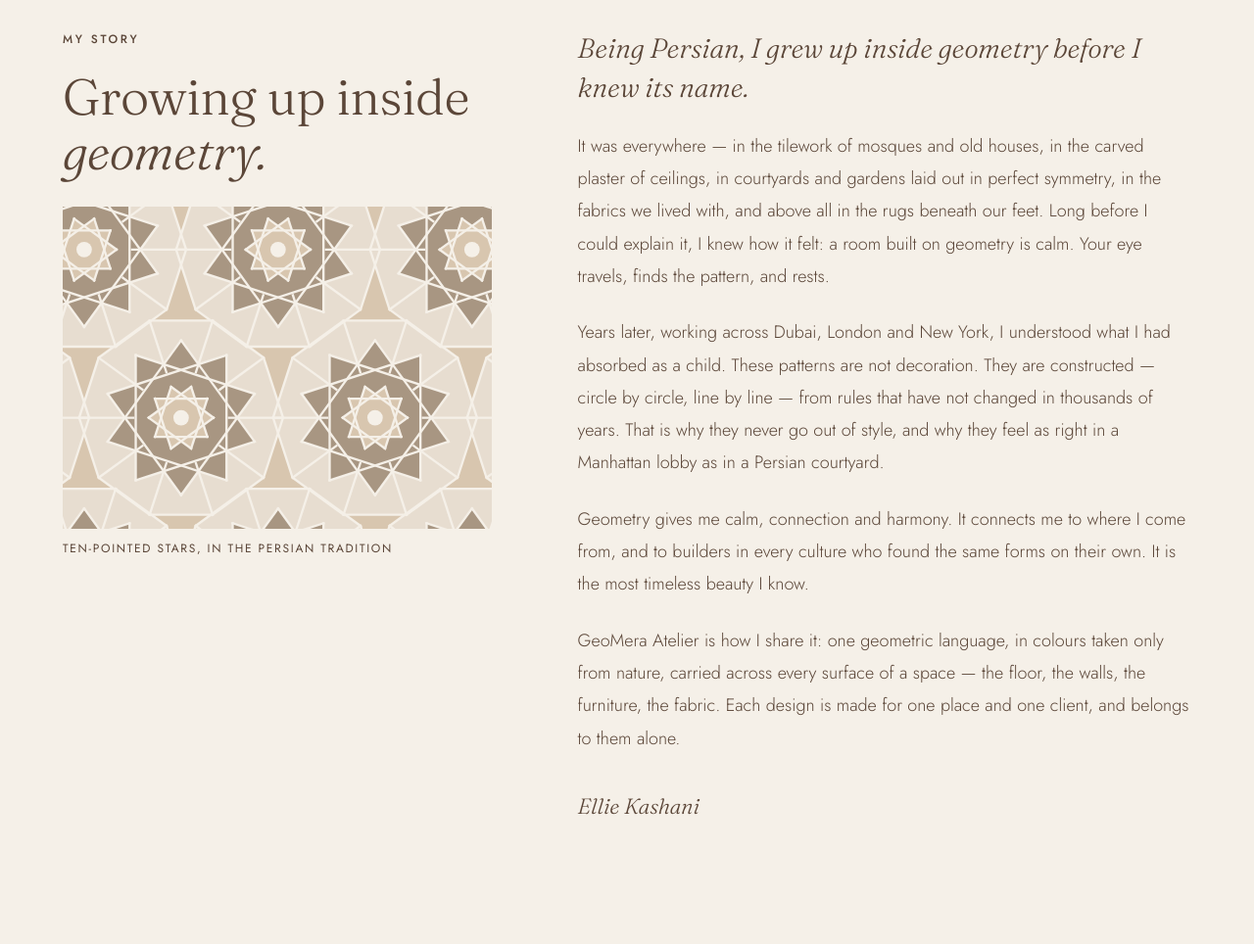
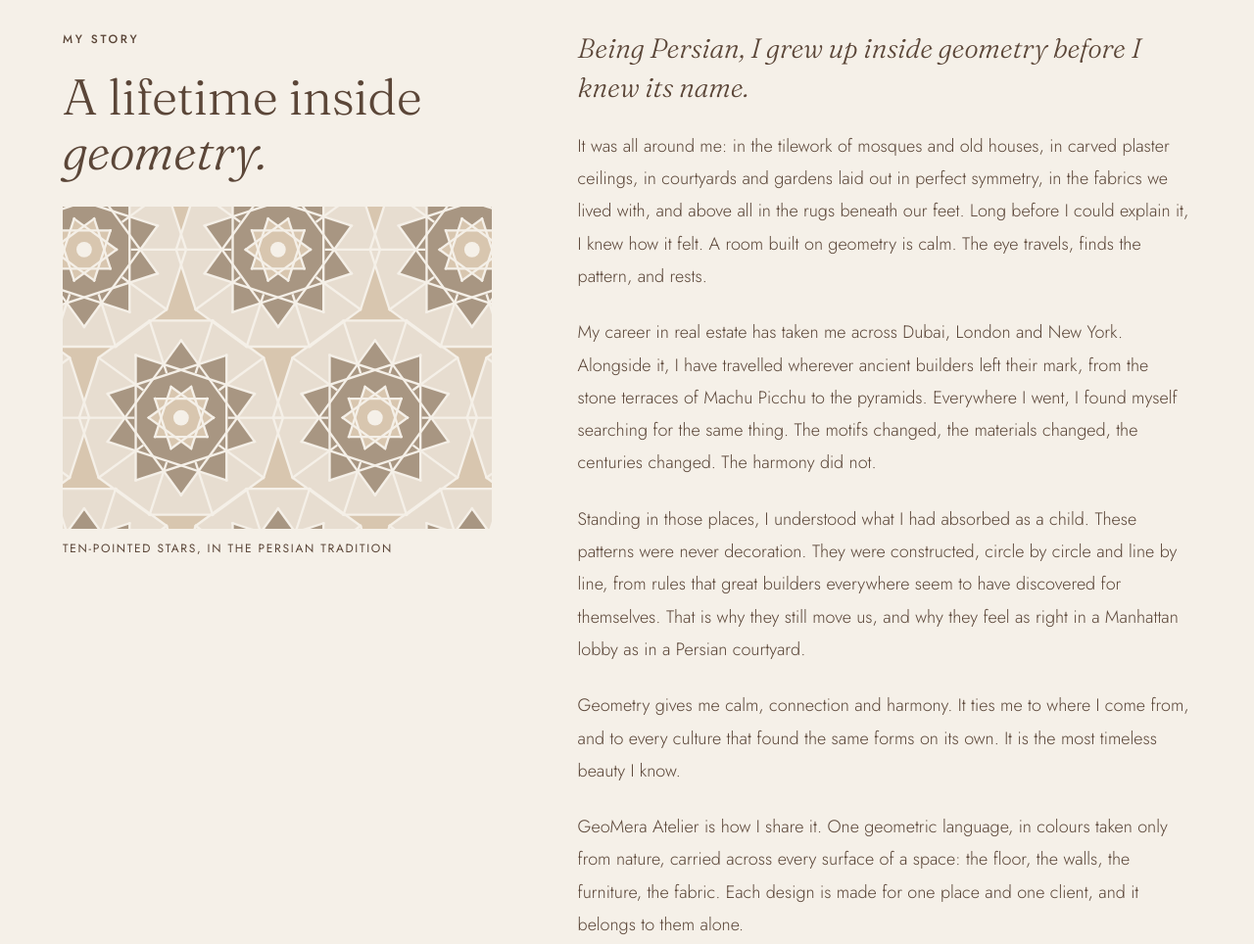
Before and after one commit to kashaniellie-cyber/monumental-fox-60f886, a plain HTML site: page index.html in a window 1280 px wide. Shown: the part 1260-2224 px from the top of the page at 98% size. Drawn offline with Linux system fonts and the light colour scheme.

Commit message:
Rewrite Ellie's story: Persian childhood, three cities, ancient sites
Co-Authored-By: Claude Opus 5.5 <noreply@anthropic.com>
Claude-Session: https://claude.ai/code/session_01HLhUSFsVZp3uGHGkiyUwjn

```diff
--- a/index.html
+++ b/index.html
@@ -395,7 +395,7 @@ main.atelier-page{ padding-top: 188px; }
 <div style="flex: 1 1 340px; min-width: 0; display: flex; flex-direction: column; gap: 28px">
 <div>
 <p style="margin: 0 0 20px; font-size: 12px; font-weight: 500; letter-spacing: 0.22em; text-transform: uppercase">My story</p>
-<h2 id="story-title" style="margin: 0; font-family: 'Fraunces', serif; font-weight: 300; font-size: clamp(34px, 4vw, 52px); line-height: 1.1">Growing up inside <span style="font-style: italic">geometry.</span></h2>
+<h2 id="story-title" style="margin: 0; font-family: 'Fraunces', serif; font-weight: 300; font-size: clamp(34px, 4vw, 52px); line-height: 1.1">A lifetime inside <span style="font-style: italic">geometry.</span></h2>
 </div>
 <figure style="margin: 0; display: flex; flex-direction: column; gap: 10px">
 <img src="assets/girih.svg" alt="Interlaced ten-pointed star rosettes in sand and stone tones, in the tradition of Persian tilework" style="width: 100%; aspect-ratio: 4 / 3; object-fit: cover; display: block">
@@ -404,10 +404,11 @@ main.atelier-page{ padding-top: 188px; }
 </div>
 <div style="flex: 1.5 1 480px; min-width: 0; display: flex; flex-direction: column; gap: 24px; font-size: 18px; line-height: 1.85; font-weight: 300">
 <p style="margin: 0; font-family: 'Fraunces', serif; font-size: 28px; line-height: 1.4; font-style: italic; font-weight: 300">Being Persian, I grew up inside geometry before I knew its name.</p>
-<p style="margin: 0">It was everywhere — in the tilework of mosques and old houses, in the carved plaster of ceilings, in courtyards and gardens laid out in perfect symmetry, in the fabrics we lived with, and above all in the rugs beneath our feet. Long before I could explain it, I knew how it felt: a room built on geometry is calm. Your eye travels, finds the pattern, and rests.</p>
-<p style="margin: 0">Years later, working across Dubai, London and New York, I understood what I had absorbed as a child. These patterns are not decoration. They are constructed — circle by circle, line by line — from rules that have not changed in thousands of years. That is why they never go out of style, and why they feel as right in a Manhattan lobby as in a Persian courtyard.</p>
-<p style="margin: 0">Geometry gives me calm, connection and harmony. It connects me to where I come from, and to builders in every culture who found the same forms on their own. It is the most timeless beauty I know.</p>
-<p style="margin: 0">GeoMera Atelier is how I share it: one geometric language, in colours taken only from nature, carried across every surface of a space — the floor, the walls, the furniture, the fabric. Each design is made for one place and one client, and belongs to them alone.</p>
+<p style="margin: 0">It was all around me: in the tilework of mosques and old houses, in carved plaster ceilings, in courtyards and gardens laid out in perfect symmetry, in the fabrics we lived with, and above all in the rugs beneath our feet. Long before I could explain it, I knew how it felt. A room built on geometry is calm. The eye travels, finds the pattern, and rests.</p>
+<p style="margin: 0">My career in real estate has taken me across Dubai, London and New York. Alongside it, I have travelled wherever ancient builders left their mark, from the stone terraces of Machu Picchu to the pyramids. Everywhere I went, I found myself searching for the same thing. The motifs changed, the materials changed, the centuries changed. The harmony did not.</p>
+<p style="margin: 0">Standing in those places, I understood what I had absorbed as a child. These patterns were never decoration. They were constructed, circle by circle and line by line, from rules that great builders everywhere seem to have discovered for themselves. That is why they still move us, and why they feel as right in a Manhattan lobby as in a Persian courtyard.</p>
+<p style="margin: 0">Geometry gives me calm, connection and harmony. It ties me to where I come from, and to every culture that found the same forms on its own. It is the most timeless beauty I know.</p>
+<p style="margin: 0">GeoMera Atelier is how I share it. One geometric language, in colours taken only from nature, carried across every surface of a space: the floor, the walls, the furniture, the fabric. Each design is made for one place and one client, and it belongs to them alone.</p>
 <p style="margin: 8px 0 0; font-family: 'Fraunces', serif; font-size: 22px; font-style: italic">Ellie Kashani</p>
 </div>
 </section>
```
